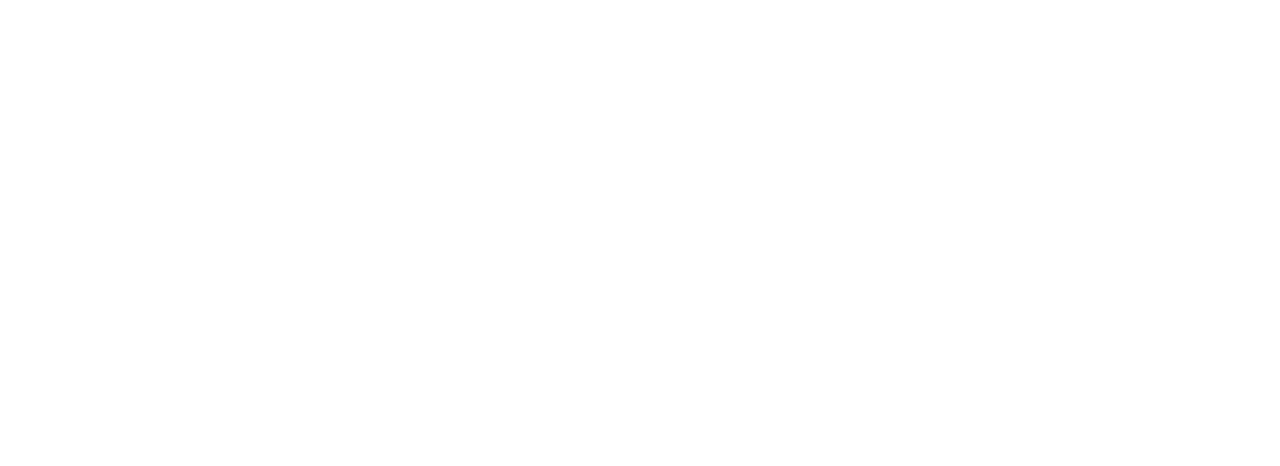
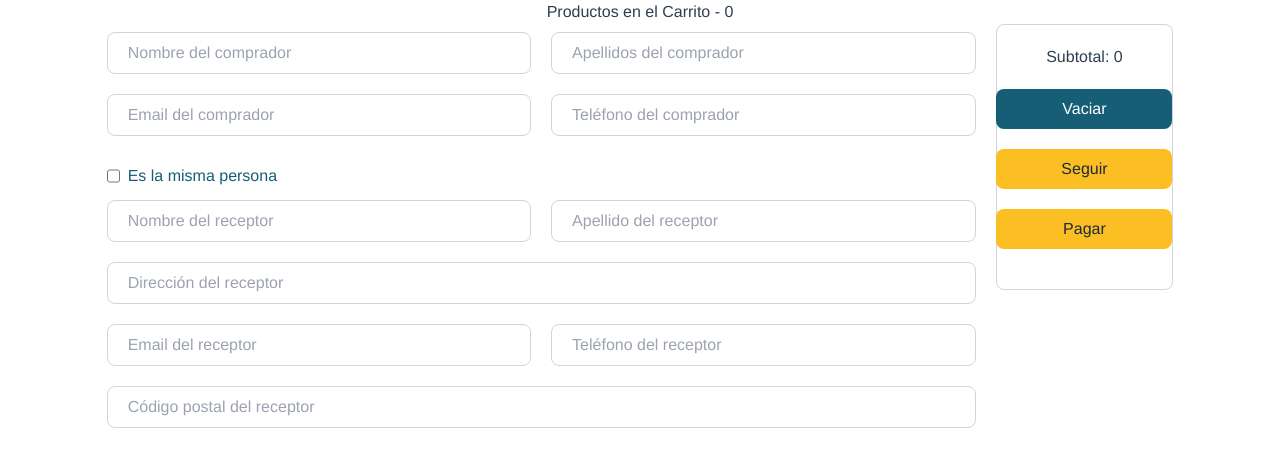
Before and after one commit to osquelsantisteban/itg_market, a Vue app: page /buyform in a window 1280 px wide. Before the commit this address had no page. Shown: the top 466 px of the page. Built offline with nearby package versions, Linux system fonts and the light colour scheme.

Commit message:
add buyform with composable validation

```diff
--- /dev/null
+++ b/src/composables/validation.js
@@ -0,0 +1,38 @@
+export default function useFormValidation() {
+  const validateOnlyText = (value) => {
+    let pattern = /^[A-Za-zñÑáéíóúÁÉÍÓÚ\s]+$/;
+    return pattern.test(value);
+  };
+
+  const validateEmail = (value) => {
+    let pattern = /^[\w-]+(\.[\w-]+)*@([\w-]+\.)+[a-zA-Z]{2,7}$/;
+    return pattern.test(value);
+  };
+
+  return {
+    validateOnlyText,
+    validateEmail,
+  };
+}
+
+
+/* export const validateOnlyText = (value) =>  {
+  let pattern=/^[A-Za-zñÑáéíóúÁÉÍÓÚ\s]+$/;
+  if (!pattern.test(value))
+      return true;
+  return false;
+}
+
+export const validateOnlyNumber = (value) =>  {
+  let pattern=/^[0-9\s]+$/;
+  if (!pattern.test(value))
+      return true;
+  return false;
+}
+
+export const validateEmail = (value) =>  {
+  let pattern=/^[0-9\s]+$/;
+  if (!pattern.test(value))
+      return true;
+  return false;
+} */
--- a/src/router/index.js
+++ b/src/router/index.js
@@ -24,6 +24,12 @@
     path: '/cart',
     name: 'ShoppingCart',
     component: () => import (/* webpackChunkName: "shopping_cart" */ '@/views/ShoppingCartView.vue')
+  },
+  // Buy Form
+  {
+    path: '/buyform',
+    name: 'BuyForm',
+    component: () => import (/* webpackChunkName: "shopping_cart" */ '@/views/BuyFormView.vue')
   },
   // Booking
   {
--- /dev/null
+++ b/src/views/BuyFormView.vue
@@ -0,0 +1,172 @@
+<template>
+    <MainLayout>
+        <!-- Formulario -->
+        <section class="flex gap-5">
+            <div class="flex flex-col w-10/12 gap-5">
+                <!-- Comprador -->
+                <div class="flex flex-col gap-5 my-2">
+                    <div class="flex gap-5 w-full">
+                        <input type="text" placeholder="Nombre del comprador"
+                            v-model="form.name_buy"
+                            :disabled="form.isSamePerson"
+                            class="input_form"
+                            :class="{ 'disable': form.isSamePerson ,'input_form_error': validateNameBuy}"
+                            title="Nombre solo acepta letras y espacios en blanco">
+                        <input type="text" placeholder="Apellidos del comprador"
+                            v-model="form.last_name_buy"
+                            :disabled="form.isSamePerson"
+                            class="input_form"
+                            :class="{ 'disable': form.isSamePerson }"
+                            title="Apellidos solo acepta letras y espacios en blanco">
+                    </div>
+                    <div class="flex gap-5 w-full">
+                        <input type="text" placeholder="Email del comprador"
+                            v-model="form.email_buy"
+                            :disabled="form.isSamePerson"
+                            class="input_form"
+                            :class="{ 'disable': form.isSamePerson,'input_form_error': validateEmailBuy}">
+                        <input type="text" placeholder="Teléfono del comprador" v-model="form.phone_buy" class="input_form"
+                            :disabled="form.isSamePerson" :class="{ 'disable': form.isSamePerson }">
+                    </div>
+                </div>
+                <!-- Receptor -->
+                <div class="flex flex-col gap-3">
+                    <div class="flex gap-2">
+                        <input type="checkbox" v-model="form.isSamePerson" id="same_person" @click="disableIsSamePerson()">
+                        <label for="same_person" class="text-cyan-800">Es la misma persona</label>
+                    </div>
+                    <div class="flex flex-col gap-5">
+                        <div class="flex gap-5 w-full">
+                            <input type="text" placeholder="Nombre del receptor" v-model="form.name_receiver" class="input_form" required>
+                            <input type="text" placeholder="Apellido del receptor" v-model="form.last_name_receiver" required
+                                class="input_form">
+                        </div>
+                        <input type="text" placeholder="Dirección del receptor" v-model="form.address_name_receiver" required
+                            class="input_form">
+                        <div class="flex gap-5 w-full">
+                            <input type="text" placeholder="Email del receptor" v-model="form.email_receiver" class="input_form" required>
+                            <input type="text" placeholder="Teléfono del receptor" v-model="form.phone_receiver" required
+                                class="input_form">
+                        </div>
+
+                        <input type="text" placeholder="Código postal del receptor" v-model="form.postal_code_receiver" required
+                            class="input_form">
+                    </div>
+                </div>
+            </div>
+            <div class="w-2/12">
+                <PanelCart />
+            </div>
+        </section>
+    </MainLayout>
+</template>
+
+<script setup>
+
+import MainLayout from '@/layouts/MainLayout.vue'
+import PanelCart from '@/components/PanelCart.vue';
+import { ref,computed,/*watch ,defineExpose */ } from 'vue';
+import useFormValidation  from '@/composables/validation'
+
+const { validateOnlyText, validateEmail } = useFormValidation()
+
+const form = ref({
+    // Comprador
+    name_buy: '',
+    last_name_buy: '',
+    email_buy: '',
+    phone_buy: '',
+    // Receptor
+    isSamePerson: false,
+    name_receiver: '',
+    last_name_receiver: '',
+    address_name_receiver: '',
+    email_receiver: '',
+    phone_receiver: '',
+    postal_code_receiver: '',
+})
+
+
+const disableIsSamePerson = () => {
+    if (!form.value.isSamePerson) {
+        form.value.name_buy = null
+        form.value.last_name_buy = null
+        form.value.email_buy = null
+        form.value.phone_buy = null
+    }
+}
+
+const errors = ref({})
+
+const validateField = (fieldName, validator, errorMessage) => {
+  if (!validator(form.value[fieldName]) && form.value[fieldName] !== '') {
+    errors.value[fieldName] = errorMessage
+    return true
+  }
+  return false
+}
+
+let validateNameBuy = computed(() => validateField('name_buy', validateOnlyText, 'Name is not valid'));
+let validateEmailBuy = computed(() => validateField('email_buy', validateEmail, 'Email is not valid'));
+
+/* watch(form, () => {
+  errors.value = {}
+  if (!validateNameBuy.value) {
+    errors.value.name_buy = 'Name is not valid'
+  }
+  if (!validateEmailBuy.value) {
+    errors.value.email_buy = 'Email is not valid'
+  }
+}) */
+
+
+// const validateNameBuy = computed(() => validateField('name_buy', validateOnlyText, 'Name is not valid'))
+// const validateEmailBuy = computed(() => validateField('email_buy', validateEmail, 'Email is not valid'))
+
+// defineExpose({
+//   form,
+//   errors,
+//   validateNameBuy,
+//   validateEmailBuy
+// })
+/* const validateNameBuy = () => {
+  if (!validateOnlyText(form.value.name_buy) && form.value.name_buy !== '') {
+    errors.value.name = 'Name is not valid'
+    return true
+  }
+  return false
+}
+
+const validateEmailBuy = () => {
+  if (!validateEmail(form.value.email_buy) && form.value.email_buy !== '') {
+    errors.value.email = 'Email is not valid'
+    return true
+  }
+  return false
+} */
+
+</script>
+
+<style scoped>
+.style-remove-all {
+    transition: opacity 0.5s ease-out;
+    opacity: 0;
+}
+
+.input_form {
+    @apply flex w-full border border-gray-300 rounded-lg px-5 py-2 placeholder-gray-400 text-cyan-800
+    focus:ring-1 focus:border-cyan-600 focus:outline-none;
+}
+
+.input_form_error {
+    @apply flex w-full text-red-500 rounded-lg px-5 py-2 border border-red-500
+    focus:border-transparent focus:ring-1 focus:ring-red-500 focus:border-red-500 focus:outline-none
+    focus:invalid:border-red-500 focus:invalid:ring-red-500
+    disabled:bg-slate-50 disabled:text-slate-500 disabled:border-slate-200 disabled:shadow-none
+    placeholder-slate-400
+    invalid:border-red-500 invalid:text-red-500;
+}
+
+.disable {
+    @apply bg-gray-300 text-gray-400;
+}</style>
```
